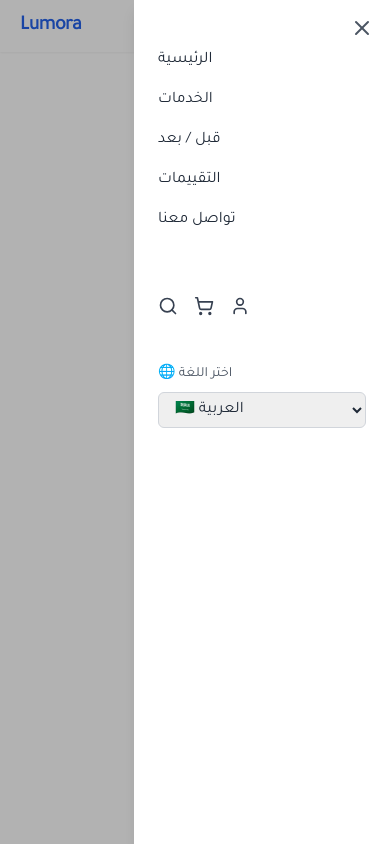
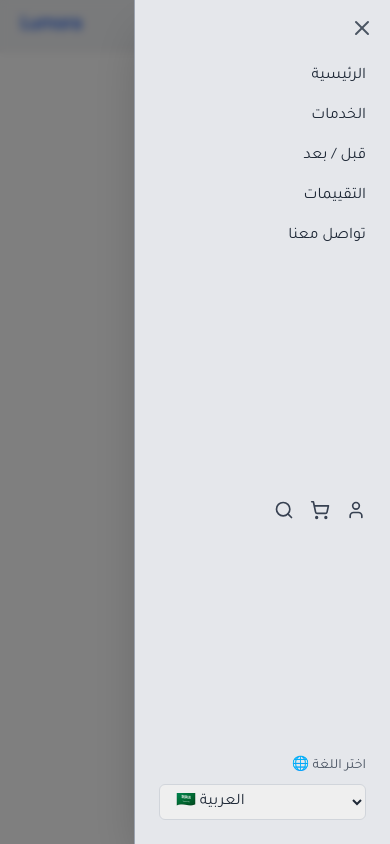
Before and after one commit to Adam46999/LumoraWebsite, a React (Vite) app: page / in a window 390 px wide. Both pictures are taken after a click on the button 356 px from the left and 26 px from the top of the page. Built offline with nearby package versions, Linux system fonts and the light colour scheme.

Commit message:
makink header more darker

```diff
--- a/src/components/Header.jsx
+++ b/src/components/Header.jsx
@@ -59,7 +59,7 @@ export default function Header() {
 
   return (
 
-    <header className="bg-white shadow-sm fixed top-0 left-0 w-full z-50">
+    <header className="bg-[#F3F4F6] shadow-sm fixed top-0 left-0 w-full z-50">
       <div className="max-w-7xl mx-auto px-5 py-3 flex justify-between items-center">
 
         {/* شعار */}
--- a/src/header/SidebarMenu.jsx
+++ b/src/header/SidebarMenu.jsx
@@ -8,13 +8,17 @@ export default function SidebarMenu({ menuOpen, setMenuOpen, navItems }) {
 
   return (
        <div
-      className="fixed inset-0 bg-black bg-opacity-30 z-50"
+        className="fixed inset-0 bg-black bg-opacity-50 z-50 backdrop-blur-sm"
         onClick={() => setMenuOpen(false)}
         >
+
       <div
-        className="fixed top-0 right-0 w-64 h-full bg-white shadow-lg p-6 space-y-6"
+  className={`fixed top-0 ${lang === "ar" ? "right-0" : "left-0"} w-64 h-full bg-gray-200 border-l border-gray-400 shadow-2xl p-6 flex flex-col justify-between transition-all duration-300`}
   onClick={(e) => e.stopPropagation()}
 >
+
+
+
         <button
           className="text-gray-600 hover:text-red-500 absolute top-4 right-4"
           onClick={() => setMenuOpen(false)}
@@ -22,7 +26,7 @@ export default function SidebarMenu({ menuOpen, setMenuOpen, navItems }) {
           <X size={24} />
         </button>
 
-        <nav className="mt-10 space-y-4">
+          <nav className={`mt-10 space-y-4 ${lang === "ar" ? "text-right" : "text-left"}`}>
           {navItems.map((item) => (
             <a
               key={item.id}
@@ -35,14 +39,14 @@ export default function SidebarMenu({ menuOpen, setMenuOpen, navItems }) {
           ))}
         </nav>
 
-        <div className="flex items-center gap-4 pt-10 text-gray-700">
+        <div className={`flex items-center gap-4 pt-10 text-gray-700 ${lang === "ar" ? "justify-end" : "justify-start"}`}>
           <Search className="w-5 h-5 hover:text-[#2563EB] cursor-pointer" />
           <ShoppingCart className="w-5 h-5 hover:text-[#2563EB] cursor-pointer" />
           <User className="w-5 h-5 hover:text-[#2563EB] cursor-pointer" />
         </div>
 
         {/* زر اللغة للجوال */}
-        <div className="pt-6">
+        <div className={`pt-6 ${lang === "ar" ? "text-right" : "text-left"}`}>
   <label className="block text-sm font-medium text-gray-600 mb-2">🌐 اختر اللغة</label>
   <select
     value={lang}
@@ -54,6 +58,7 @@ export default function SidebarMenu({ menuOpen, setMenuOpen, navItems }) {
     <option value="he">🇮🇱 עברית</option>
   </select>
 </div>
+
       </div>
     </div>
   );
```
Lines whose indentation alone changed are shown as unchanged.
